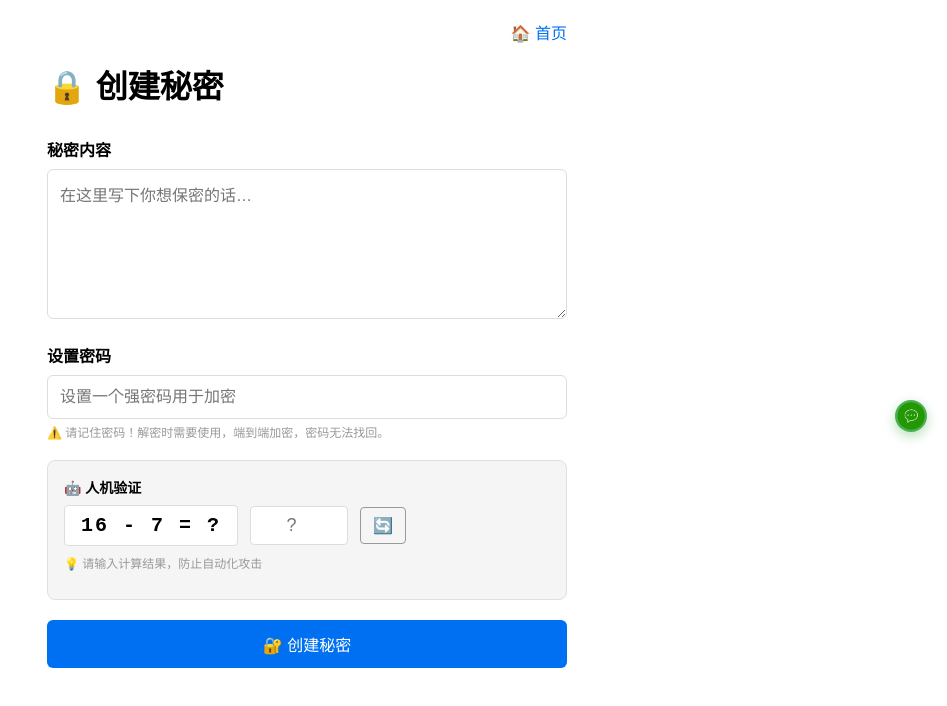
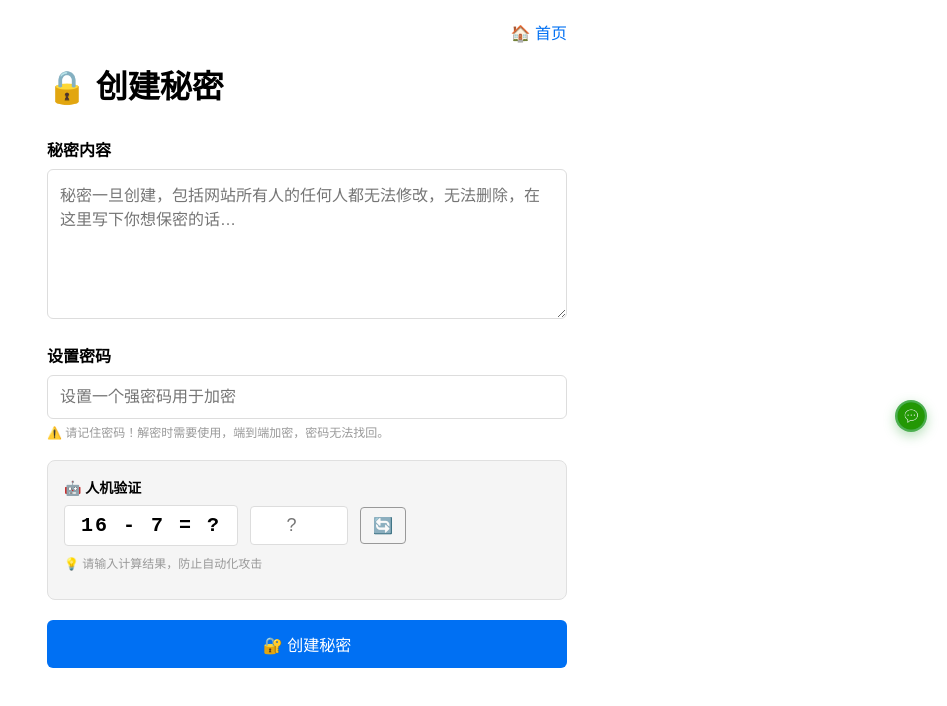
Before and after one commit to lanfenglongdi/secret-capsule, a Next.js app: page /create in a window 1280 px wide. Shown: the top 706 px of the page, without its empty margins (333-1280 px from the left). Built offline with nearby package versions, Linux system fonts and the light colour scheme.

Commit message:
feat: 更新创建秘密界面提示文字，强调不可修改删除

```diff
--- a/app/create/page.tsx
+++ b/app/create/page.tsx
@@ -167,7 +167,7 @@ export default function Create() {
           秘密内容
         </label>
         <textarea
-          placeholder="在这里写下你想保密的话…"
+          placeholder="秘密一旦创建，包括网站所有人的任何人都无法修改，无法删除，在这里写下你想保密的话…"
           value={text}
           onChange={(e) => setText(e.target.value)}
           style={{
```
